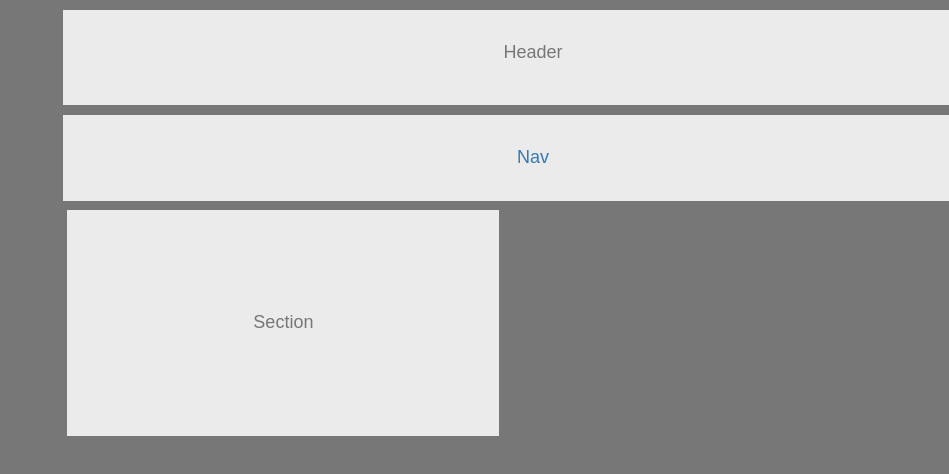
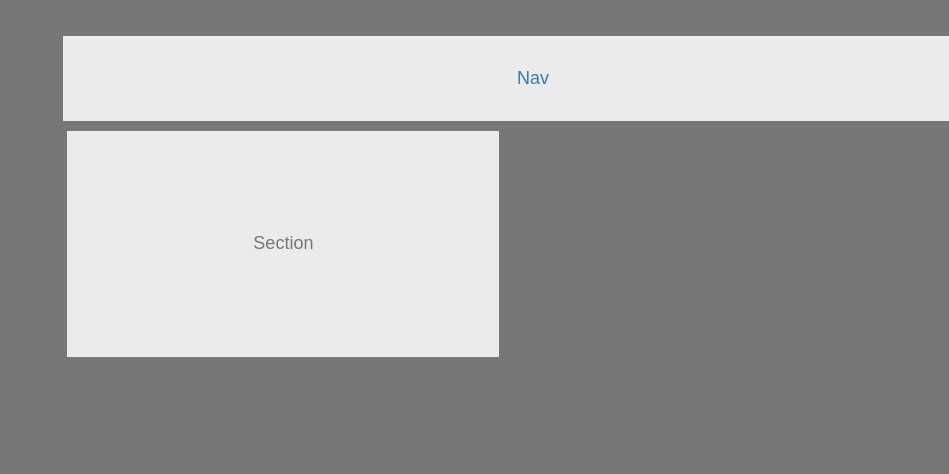
Before and after one commit to michaelfbagheri/HW-Wireframe, a plain HTML site: page index.html in a window 1280 px wide. Shown: the top 474 px of the page, without its empty margins (331-1280 px from the left). Drawn offline with nearby package versions, Linux system fonts and the light colour scheme.

Commit message:
test test-123

```diff
--- a/index.html
+++ b/index.html
@@ -10,7 +10,7 @@
 
 </head>
 
-<header class= "style">
+<body class = "style">
 
         <p class = "style">Header</p>
 </header>
```
